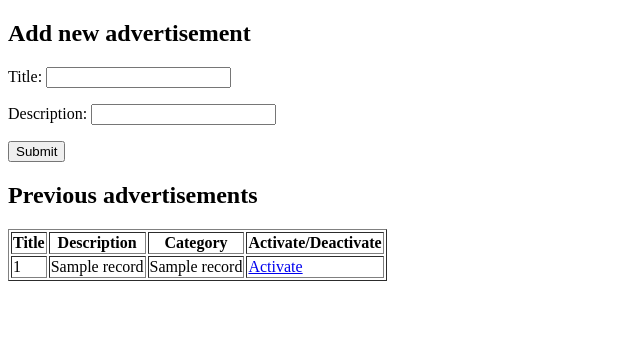
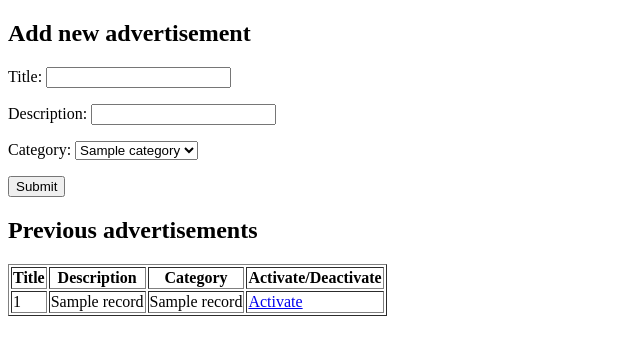
Before and after one commit to Noor-Z1/A-Website-for-Advertisement, a Flask app: template templates/advertisement.html in a window 1280 px wide. Shown: the top 355 px of the page, without its empty margins (0-640 px from the left). Run offline with Flask 3, Linux system fonts and the light colour scheme; the template is opened without the code that fills it: most values are stand-ins (such as "Sample title", 1, 10 or a date in 2020).

Commit message:
added category combo box: advertisement.html

```diff
--- a/main.py
+++ b/main.py
@@ -150,8 +150,10 @@ def advertisement():
     c = conn.cursor()
     c.execute("SELECT title, description, category, isactive  FROM Advertisement WHERE username=?",
               (session["username"],))
-    conn.commit()
     records = c.fetchall()
+
+    c.execute("Select * from Category")
+    categories = c.fetchall()
     conn.close()
     #     return render_template("advertisement.html", records=records)
     if request.method == 'POST':
@@ -168,7 +170,7 @@ def advertisement():
         conn.commit()
         conn.close()
 
-    return render_template('advertisement.html', records=records)
+    return render_template('advertisement.html', categories= categories, records=records)
 
 
 # @app.route('/advertisement')
--- a/templates/advertisement.html
+++ b/templates/advertisement.html
@@ -10,8 +10,13 @@
     <form action="/advertisement" method="POST">
         <p>Title: <input type="text" name="title"></p>
         <p>Description: <input type="text" name="description"></p>
+        <p>Category:
+        <select name="category" id="category">
+              {% for category in categories %}
+              <option value="{{category[0]}}">{{ category[1] }}</option>
+              {% endfor %}
+          </select></p>
         <p><input type="submit" name="Add advertisement"></p>
-<!--        <p>Category: <input type="checkbox" name="category"></p>-->
     </form>
 <h2>Previous advertisements</h2>
         <form action="/advertisement" method="POST">
```
